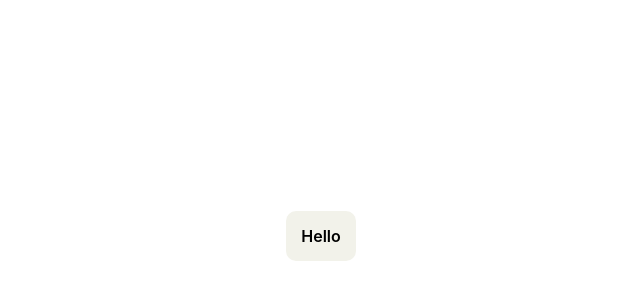
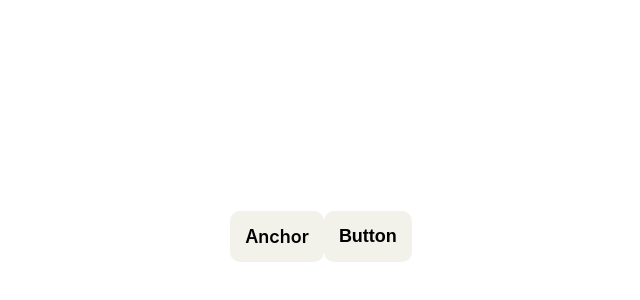
Before and after one commit to R4YLx/BaseButton, a Next.js app: page /ButtonPage in a window 1280 px wide. Shown: the part 164-464 px from the top of the page, without its empty margins (319-959 px from the left). Built offline with nearby package versions, Linux system fonts and the light colour scheme.

Commit message:
refacting conditional rendering

```diff
--- a/components/BaseButton/BaseButton.tsx
+++ b/components/BaseButton/BaseButton.tsx
@@ -1,25 +1,20 @@
 import { IButtonProps } from './interface'
 import styles from './Button.module.scss'
+import clsx from 'clsx'
 
 const BaseButton = ({ text, href, target, size, isFluid }: IButtonProps) => {
-  const fullWidth = isFluid ? `${styles.fullWidth}` : ''
-  const btnSize =
-    size === 'm'
-      ? `${styles.buttonMedium}`
-      : size === 's'
-      ? `${styles.buttonSmall}`
-      : ''
+  const propStyles = clsx({
+    [styles.fullWidth]: isFluid,
+    [styles.buttonMedium]: size === 'm',
+    [styles.buttonSmall]: size === 's'
+  })
 
   return href ? (
-    <a
-      href={href}
-      className={`${styles.button} ${fullWidth} ${btnSize}`}
-      target={target}
-    >
+    <a href={href} className={`${propStyles} ${styles.button}`} target={target}>
       {text}
     </a>
   ) : (
-    <button className={styles.button}>{text}</button>
+    <button className={`${propStyles} ${styles.button}`}>{text}</button>
   )
 }
 
--- a/components/BaseButton/Button.module.scss
+++ b/components/BaseButton/Button.module.scss
@@ -10,6 +10,7 @@
   border: none;
   font-weight: 600;
   text-align: center;
+  font-size: 18px;
 }
 
 .buttonSmall {
--- a/pages/ButtonPage.tsx
+++ b/pages/ButtonPage.tsx
@@ -5,7 +5,8 @@ import styles from '../styles/Home.module.css'
 const ButtonPage: NextPage = () => {
   return (
     <div className={styles.flexContainer}>
-      <BaseButton href="/" text="Hello" size="m" />
+      <BaseButton href="/" text="Anchor" size="m" />
+      <BaseButton text="Button" size="m" />
     </div>
   )
 }
```
